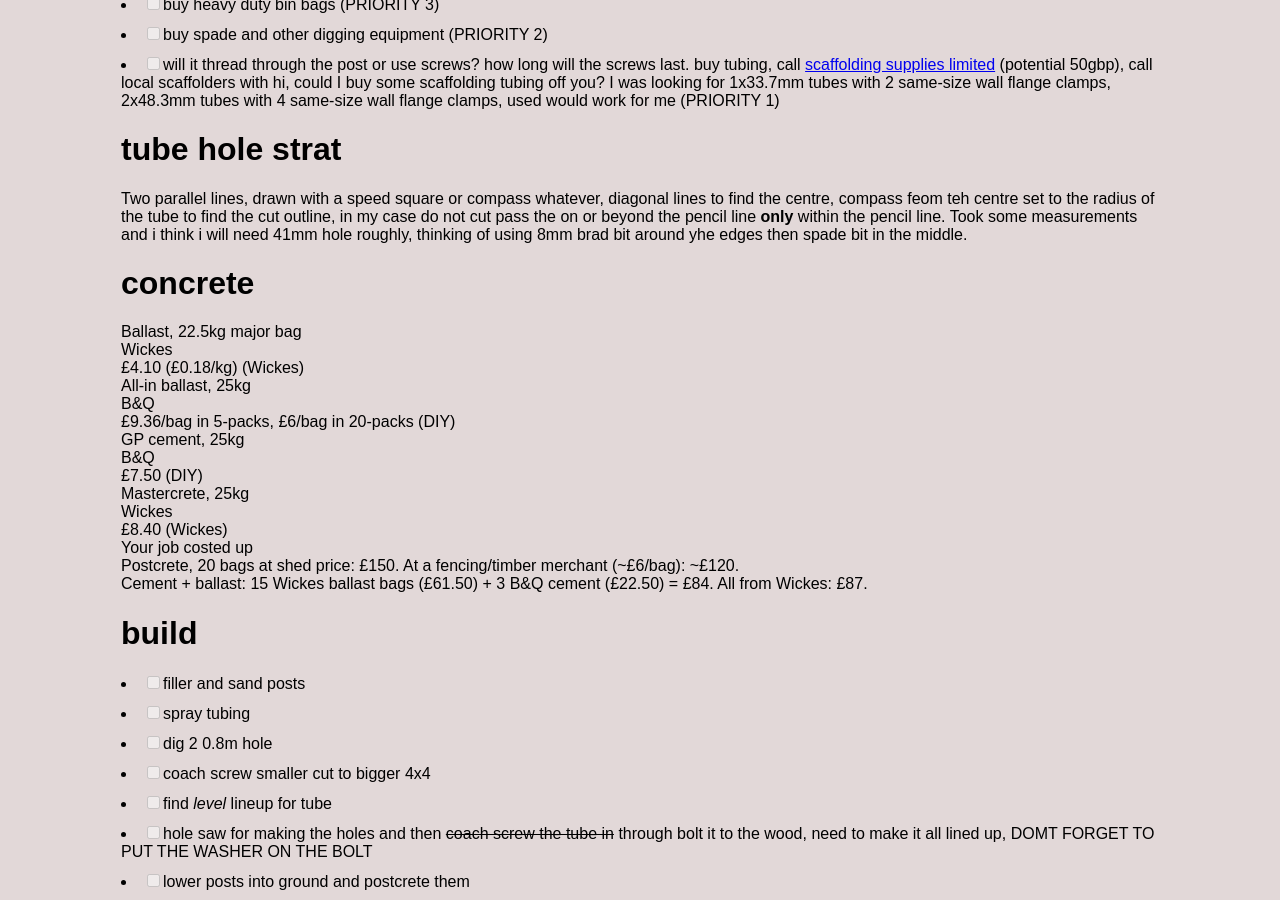
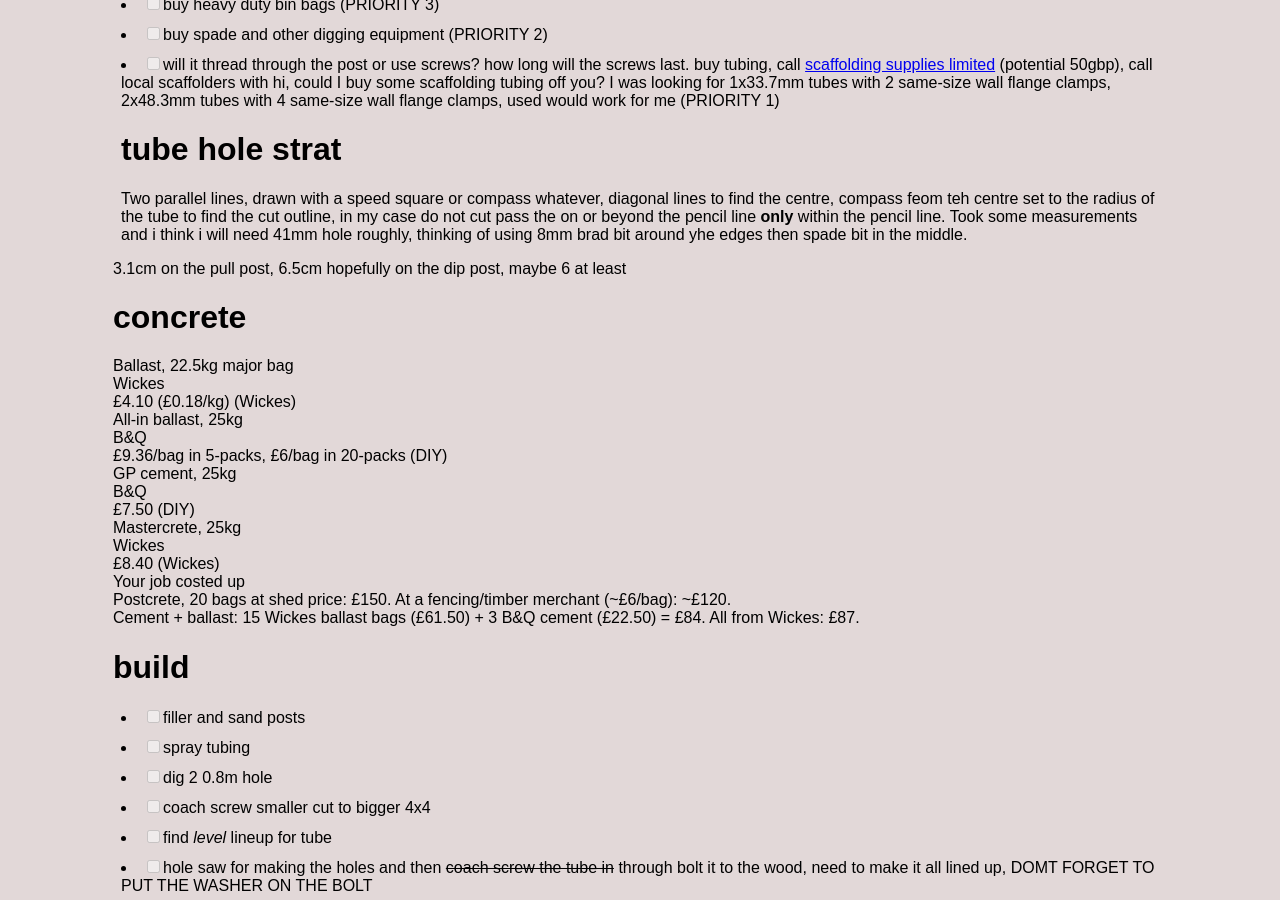
Before and after one commit to jsbaasi/jsbaasi.github.io, a Jekyll site: the page built from _posts/2026-06-08-garden-calisthenics-equipment.md, in a window 1280 px wide and 900 px high, scrolled down 1115 px. Built offline with Jekyll 4.4.1, drawn with Linux system fonts in a browser that asks for light colours.

Commit message:
vault backup: 2026-08-16 15:01:01

```diff
--- a/_posts/2026-06-08-garden-calisthenics-equipment.md
+++ b/_posts/2026-06-08-garden-calisthenics-equipment.md
@@ -40,6 +40,8 @@
 - [ ] will it thread through the post or use screws? how long will the screws last. buy tubing, call [scaffolding supplies limited](https://www.scaffoldingsupplies.co.uk/products/details/3380.html) (potential 50gbp), call local scaffolders with hi, could I buy some scaffolding tubing off you? I was looking for 1x33.7mm tubes with 2 same-size wall flange clamps, 2x48.3mm tubes with 4 same-size wall flange clamps, used would work for me (PRIORITY 1)
 # tube hole strat
 Two parallel lines, drawn with a speed square or compass whatever, diagonal lines to find the centre, compass feom teh centre set to the radius of the tube to find the cut outline, in my case do not cut pass the on or beyond the pencil line **only** within the pencil line. Took some measurements and i think i will need 41mm hole roughly, thinking of using 8mm brad bit around yhe edges then spade bit in the middle.
+
+3.1cm on the pull post, 6.5cm hopefully on the dip post, maybe 6 at least
 # concrete
 Ballast, 22.5kg major bag
 Wickes
```
